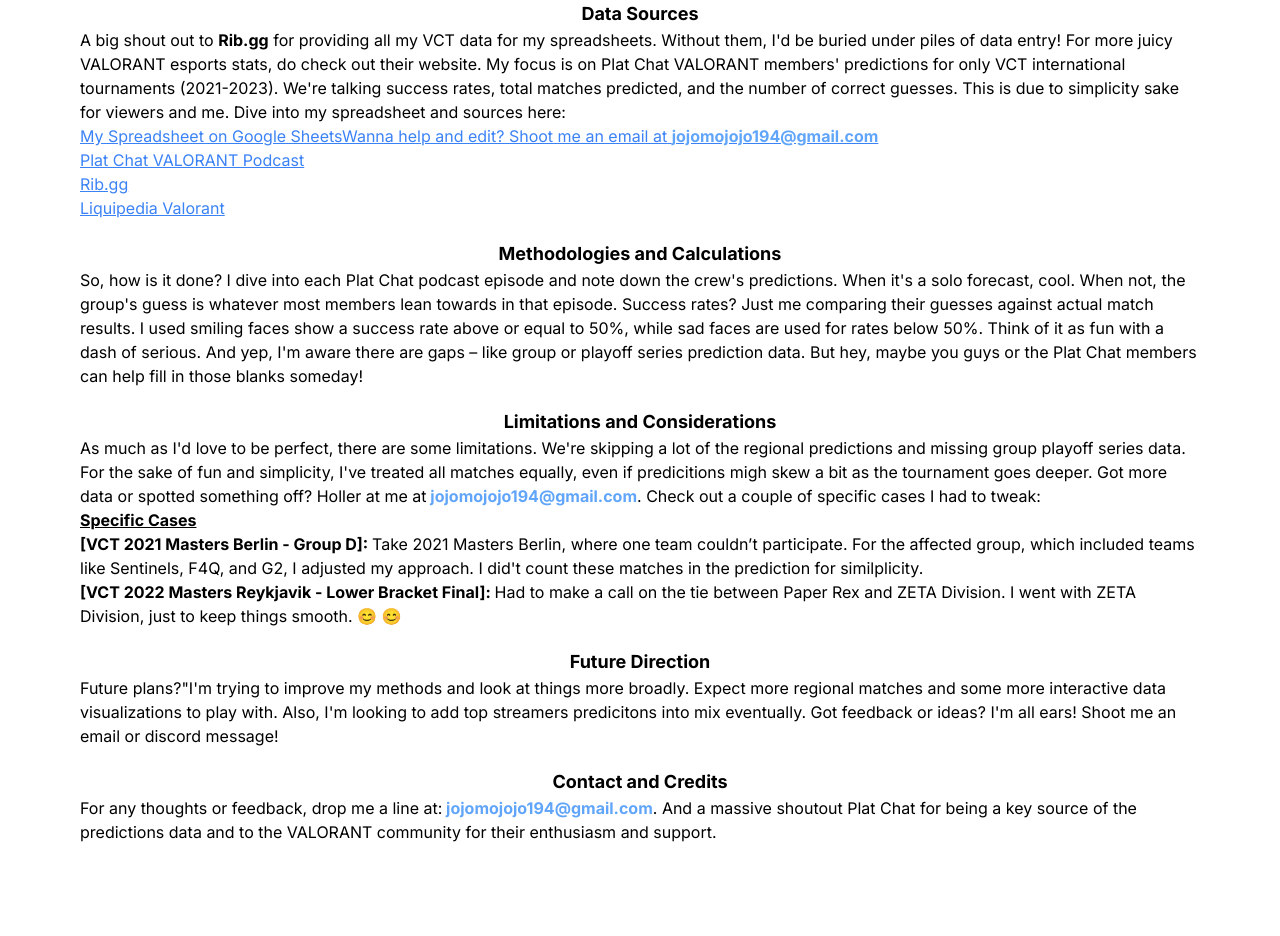
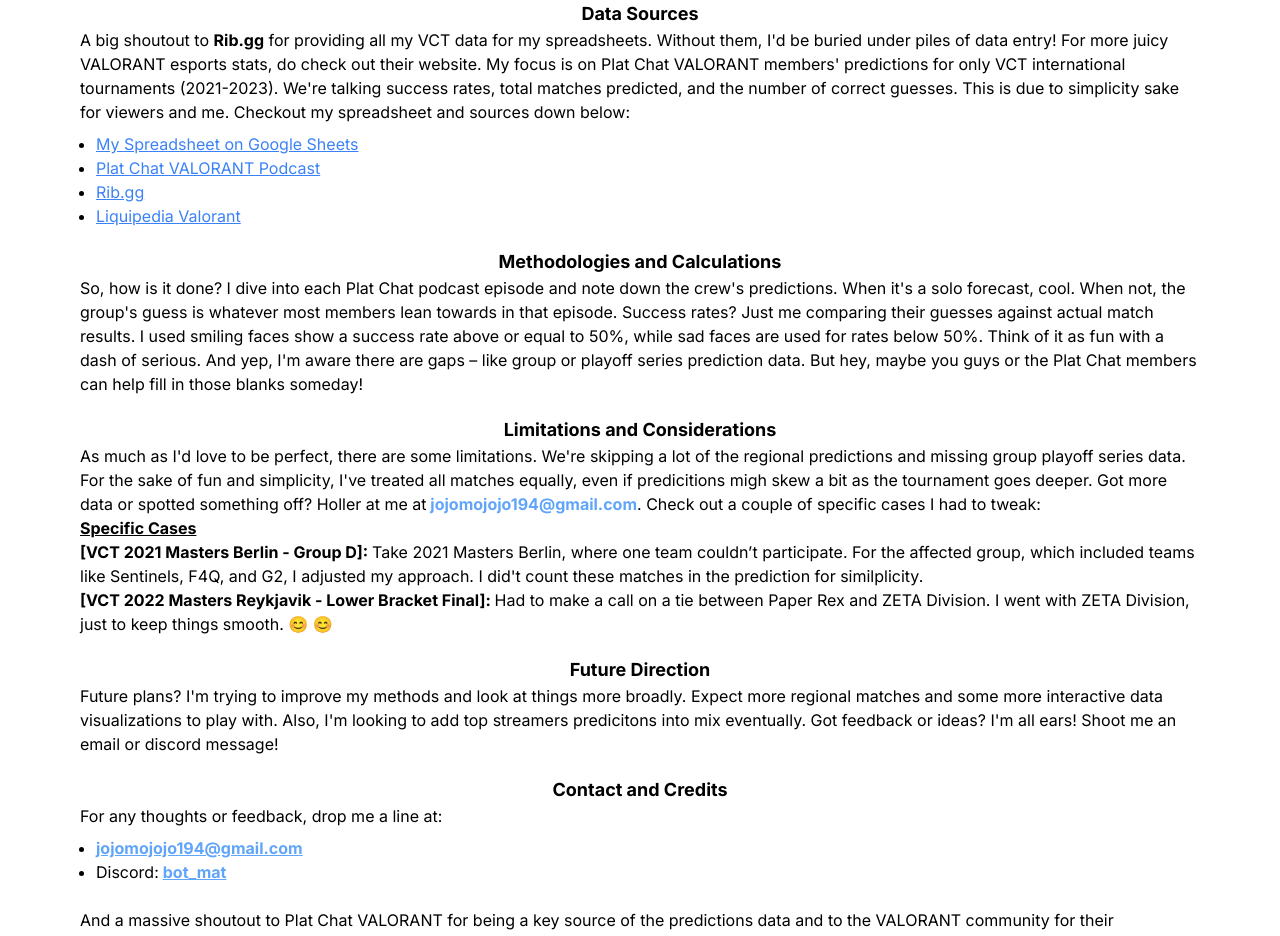
Before and after one commit to johnspeed114/platchat-predictions, a Next.js app: page /about in a window 1280 px wide. Shown: the part 300-1236 px from the top of the page. Before the commit the page ends 1164 px from the top, so only its background shows below. Built offline with nearby package versions, Linux system fonts and the light colour scheme.

Commit message:
content and prettier edit

```diff
--- a/app/about/page.tsx
+++ b/app/about/page.tsx
@@ -17,42 +17,49 @@
           rough success rate showcase. Most of my info is on the group as a
           whole, Sliggy, and Thinking Man Valorant – that's why their
           predictions seem spot-on. The rest of you, I need you to do more
-          pickems individual plz! Yeah, looking at you, Avast 😉.
+          pickems individual plz! Yeah, looking at you, Avast. 😉
         </p>
         <section>
           <h2 className="font-bold text-lg text-center">Data Sources</h2>
           <p className="mb-5">
-            A big shout out to <b>Rib.gg</b> for providing all my VCT data for
-            my spreadsheets. Without them, I'd be buried under piles of data
-            entry! For more juicy VALORANT esports stats, do check out their
-            website. My focus is on Plat Chat VALORANT members' predictions for
-            only VCT international tournaments (2021-2023). We're talking
-            success rates, total matches predicted, and the number of correct
-            guesses. This is due to simplicity sake for viewers and me. Dive
-            into my spreadsheet and sources here:
-            <ul className="underline text-blue-500 ">
+            A big shoutout to <b>Rib.gg</b> for providing all my VCT data for my
+            spreadsheets. Without them, I'd be buried under piles of data entry!
+            For more juicy VALORANT esports stats, do check out their website.
+            My focus is on Plat Chat VALORANT members' predictions for only VCT
+            international tournaments (2021-2023). We're talking success rates,
+            total matches predicted, and the number of correct guesses. This is
+            due to simplicity sake for viewers and me. Checkout my spreadsheet
+            and sources down below:
+            <ul className="list-disc pl-4 mt-2">
               <li>
-                <a href="https://docs.google.com/spreadsheets/d/1Qv1Qqz5Zw3XQ5e0W1r0YyKJ2xT6ZQZQX/edit#gid=0">
+                <a
+                  href="https://docs.google.com/spreadsheets/d/1tKKw7tt-UHf931EXR3kGzF0LYLxlyKUIuOMX8AxB3Bc/edit?usp=sharing"
+                  className="text-blue-500 underline"
+                >
                   My Spreadsheet on Google Sheets
-                </a>
-                Wanna help and edit? Shoot me an email at{' '}
-                <a
-                  href="mailto:jojomojojo194@gmail.com"
-                  className="text-blue-400"
-                >
-                  <strong> jojomojojo194@gmail.com</strong>
                 </a>
               </li>
               <li>
-                <a href="https://www.youtube.com/@Plat ChatVALORANT">
+                <a
+                  href="https://www.youtube.com/@Plat ChatVALORANT"
+                  className=" text-blue-500 underline"
+                >
                   Plat Chat VALORANT Podcast
                 </a>
               </li>
               <li>
-                <a href="https://www.rib.gg/">Rib.gg</a>
+                <a
+                  href="https://www.rib.gg/"
+                  className="text-blue-500 underline"
+                >
+                  Rib.gg
+                </a>
               </li>
               <li>
-                <a href="https://liquipedia.net/valorant">
+                <a
+                  href="https://liquipedia.net/valorant"
+                  className="text-blue-500 underline"
+                >
                   Liquipedia Valorant
                 </a>
               </li>
@@ -80,7 +87,6 @@
           <h2 className="font-bold text-lg text-center">
             Limitations and Considerations
           </h2>
-          {/* [TO DO] find and look at my design drawing for limitation info */}
           <p className="mb-5">
             As much as I'd love to be perfect, there are some limitations. We're
             skipping a lot of the regional predictions and missing group playoff
@@ -102,16 +108,15 @@
             prediction for similplicity.
             <br />
             <b>[VCT 2022 Masters Reykjavik - Lower Bracket Final]: </b>Had to
-            make a call on the tie between Paper Rex and ZETA Division. I went
+            make a call on a tie between Paper Rex and ZETA Division. I went
             with ZETA Division, just to keep things smooth. 😊 😊
-            {/* [TO DO] add the missing data points (noticable ones like the group preds) like mention them right above */}
           </p>
         </section>
 
         <section>
           <h2 className="font-bold text-lg text-center">Future Direction</h2>
           <p className="mb-5">
-            Future plans?"I'm trying to improve my methods and look at things
+            Future plans? I'm trying to improve my methods and look at things
             more broadly. Expect more regional matches and some more interactive
             data visualizations to play with. Also, I'm looking to add top
             streamers predicitons into mix eventually. Got feedback or ideas?
@@ -122,12 +127,28 @@
           <h2 className="font-bold text-lg text-center">Contact and Credits</h2>
           <p className="mb-5">
             For any thoughts or feedback, drop me a line at:
-            <a href="mailto:jojomojojo194@gmail.com" className="text-blue-400">
-              <strong> jojomojojo194@gmail.com</strong>
-            </a>
-            {/* [TO DO] add my discord */}. And a massive shoutout Plat Chat for
-            being a key source of the predictions data and to the VALORANT
-            community for their enthusiasm and support.
+            <ul className="list-disc pl-4 mt-2">
+              <li>
+                <a
+                  href="mailto:jojomojojo194@gmail.com"
+                  className="text-blue-400 underline"
+                >
+                  <strong> jojomojojo194@gmail.com</strong>
+                </a>
+              </li>
+              <li>
+                Discord:
+                <a
+                  href="https://discord.com/user/229793786925023242"
+                  className="text-blue-400 underline pl-1"
+                >
+                  <strong>bot_mat</strong>
+                </a>
+              </li>
+            </ul>
+            <br /> And a massive shoutout to Plat Chat VALORANT for being a key
+            source of the predictions data and to the VALORANT community for
+            their enthusiasm and support!
           </p>
         </section>
       </section>
```
Also changed, not shown: 1 other file (tests, documents, lock files or other folders).
